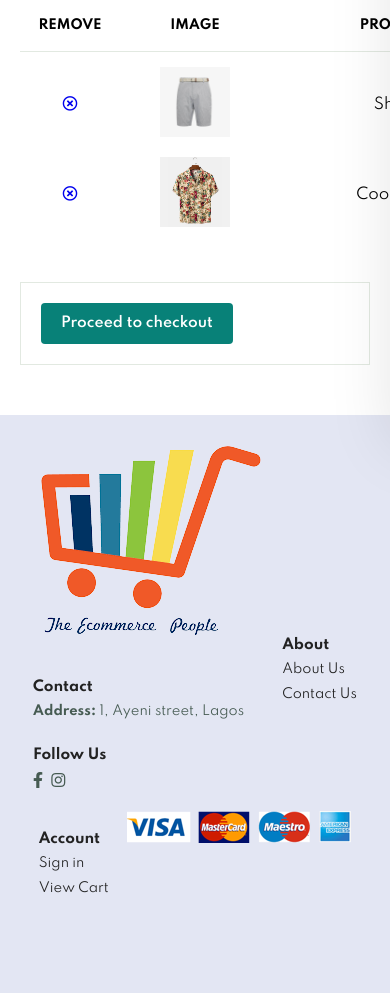
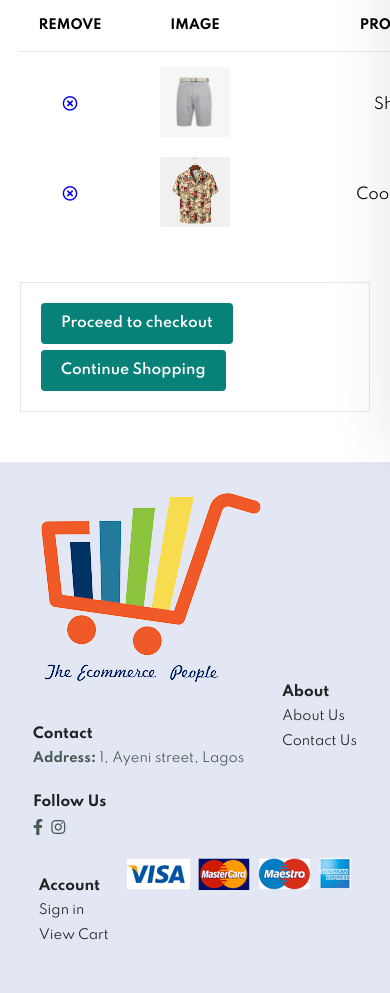
Before and after one commit to samuel025/Django-Ecommerce-App, a Django app: page /cart/ in a window 390 px wide. Shown: the part 437-1430 px from the top of the page. Before the commit the page ends 1330 px from the top, so only its background shows below. Run offline with Django 4.2, Linux system fonts and the light colour scheme; a user stored in the database is signed in; data comes from the database, SQL or seed files in the repository; both versions use the stored data as it was after the commit; some libraries are stand-ins or nearby versions.

Commit message:
Added continue shopping in add to cart

```diff
--- a/static_files/main.css
+++ b/static_files/main.css
@@ -766,6 +766,9 @@ footer .copyright {
     #shipping form{
         width: 50%;
     }
+    .second{
+        margin-top: 6px;
+    }
 }
 
 
--- a/templates/cart.html
+++ b/templates/cart.html
@@ -58,6 +58,7 @@
 -->
         <div id="subtotals">
            <a href="/checkout/"><button class="normal">Proceed to checkout</button></a>
+           <a href="/shop/"><button class="normal second">Continue Shopping</button></a>
         </div>
     </section>
 {% endblock content %}
```
Also changed, not shown: db.sqlite3.
